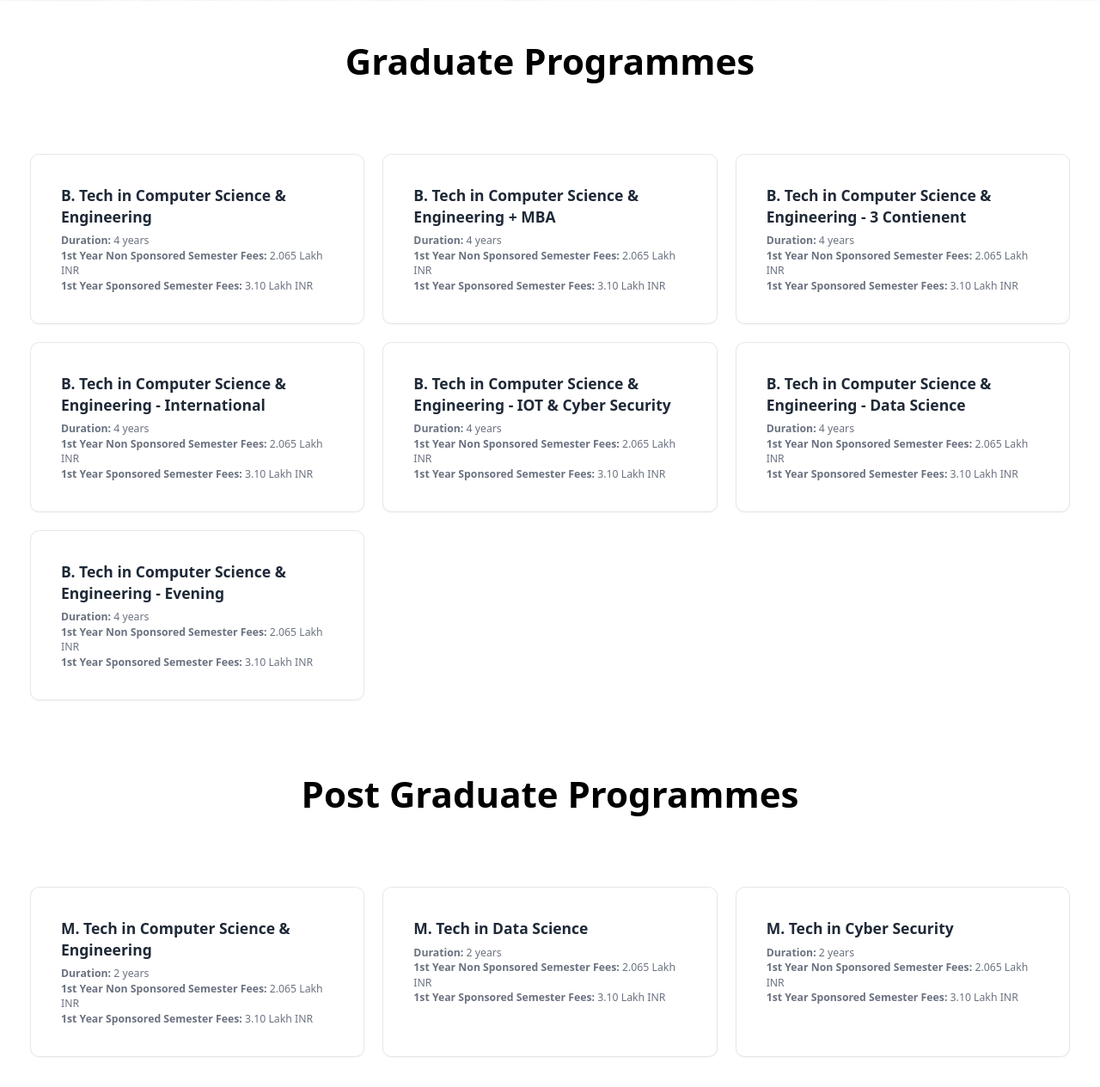
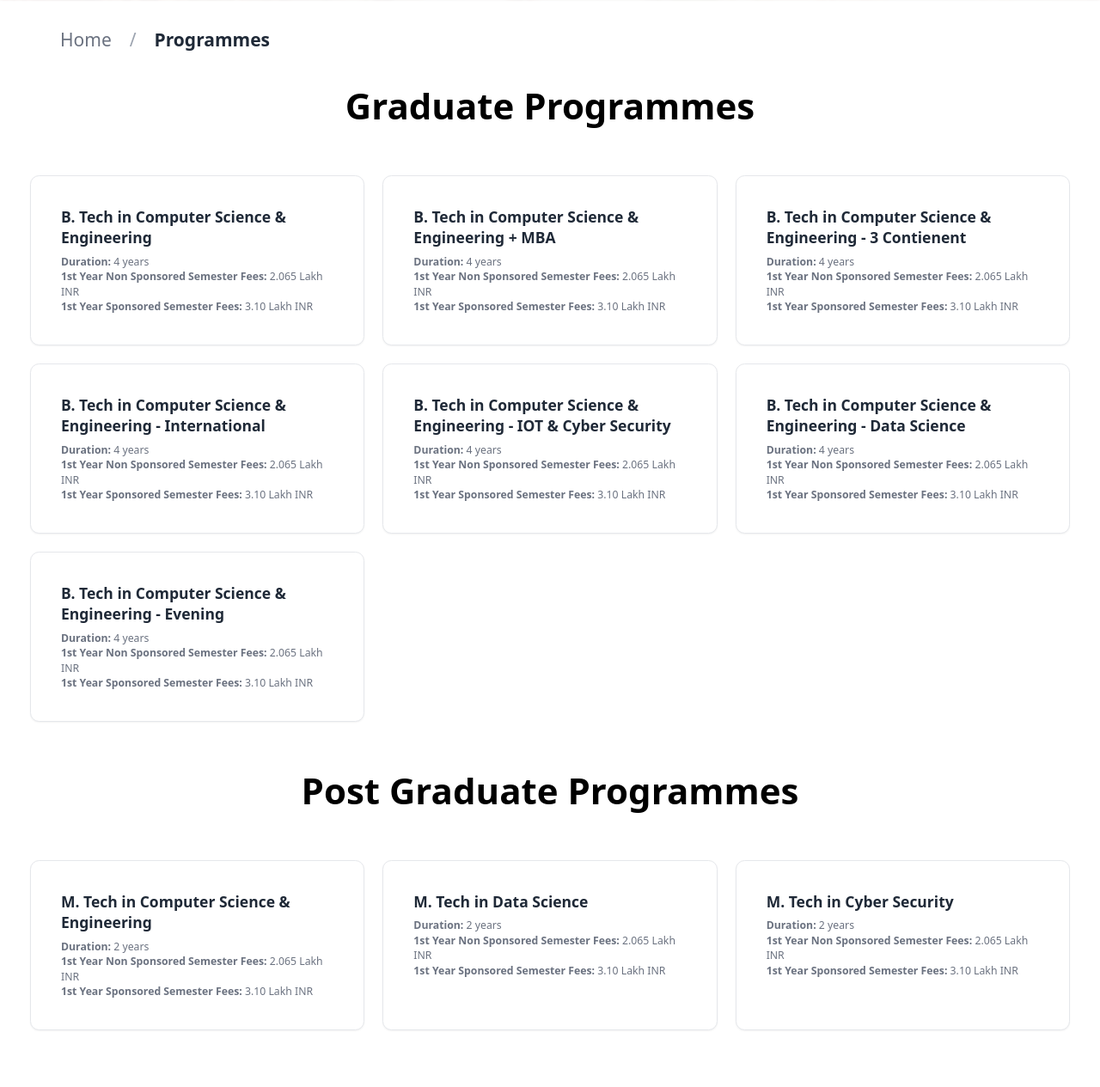
Before and after one commit to adityatrips/AmityASET, a website: page programs.html in a window 1280 px wide. Shown: the part 353-1618 px from the top of the page at 86% size. After the commit the page ends 1587 px from the top, so only its background shows below. Drawn offline with Linux system fonts and the light colour scheme.

Commit message:
Created Breadcrump bar and fixed programmes

```diff
--- a/programs.html
+++ b/programs.html
@@ -24,13 +24,25 @@
             </a>
 	    </div>
         <img src="./images/Amity-campus.jpg" class="absolute top-0 z-0 w-full h-full object-cover" style="filter:brightness(.8) blur(2px)">
-        <a href="index.html"><div class="px-10 h-10 border-2 border-gray-300 cursor-pointer w-20 text-center grid place-content-center rounded-lg">Back</div></a>
 
     </div>
-    <div class="flex items-center h-32  m-5 justify-center">
+    <ol class="m-10 sm:mx-20 flex items-center whitespace-nowrap">
+      <li class="inline-flex items-center">
+        <a class="flex items-center text-xl sm:text-2xl text-gray-500 hover:text-blue-600 focus:outline-none focus:text-blue-600" href="index.html">
+          Home
+        </a>
+        <div class="flex-shrink-0 text-2xl text-gray-400 mx-6">
+          /
+        </div>
+      </li>
+      <li class="inline-flex items-center text-xl sm:text-2xl font-semibold text-gray-800 truncate " aria-current="page">
+        Programmes
+      </li>
+    </ol>
+    <div class="flex items-center h-12 sm:h-16 m-2 sm:m-5 justify-center">
         <div class=" text-3xl md:text-5xl font-bold text-center">Graduate Programmes</div>
     </div>
-    <div class="grid gap-6 w-full p-10 grid-cols-2 lg:grid-cols-3">
+    <div class="grid gap-6 w-full p-10 grid-cols-1 lg:grid-cols-3">
         <div class="flex flex-col bg-white border shadow-sm rounded-xl ">
             <div class="p-4 md:p-10">
               <h3 class="text-md md:text-xl font-bold text-gray-800">
@@ -118,11 +130,10 @@
 
 
     </div>
-
-    <div class="flex items-center h-32  m-5 justify-center">
+    <div class="flex items-center h-12 sm:h-16 m-2 sm:m-5 justify-center">
         <div class=" text-3xl md:text-5xl font-bold text-center">Post Graduate Programmes</div>
     </div>
-    <div class="grid gap-6 w-full p-10 grid-cols-2 lg:grid-cols-3">
+    <div class="grid gap-6 w-full p-10 grid-cols-1 lg:grid-cols-3">
         <div class="flex flex-col bg-white border shadow-sm rounded-xl ">
             <div class="p-4 md:p-10">
               <h3 class="text-md md:text-xl font-bold text-gray-800">
```
Also changed, not shown: css/output.css.
